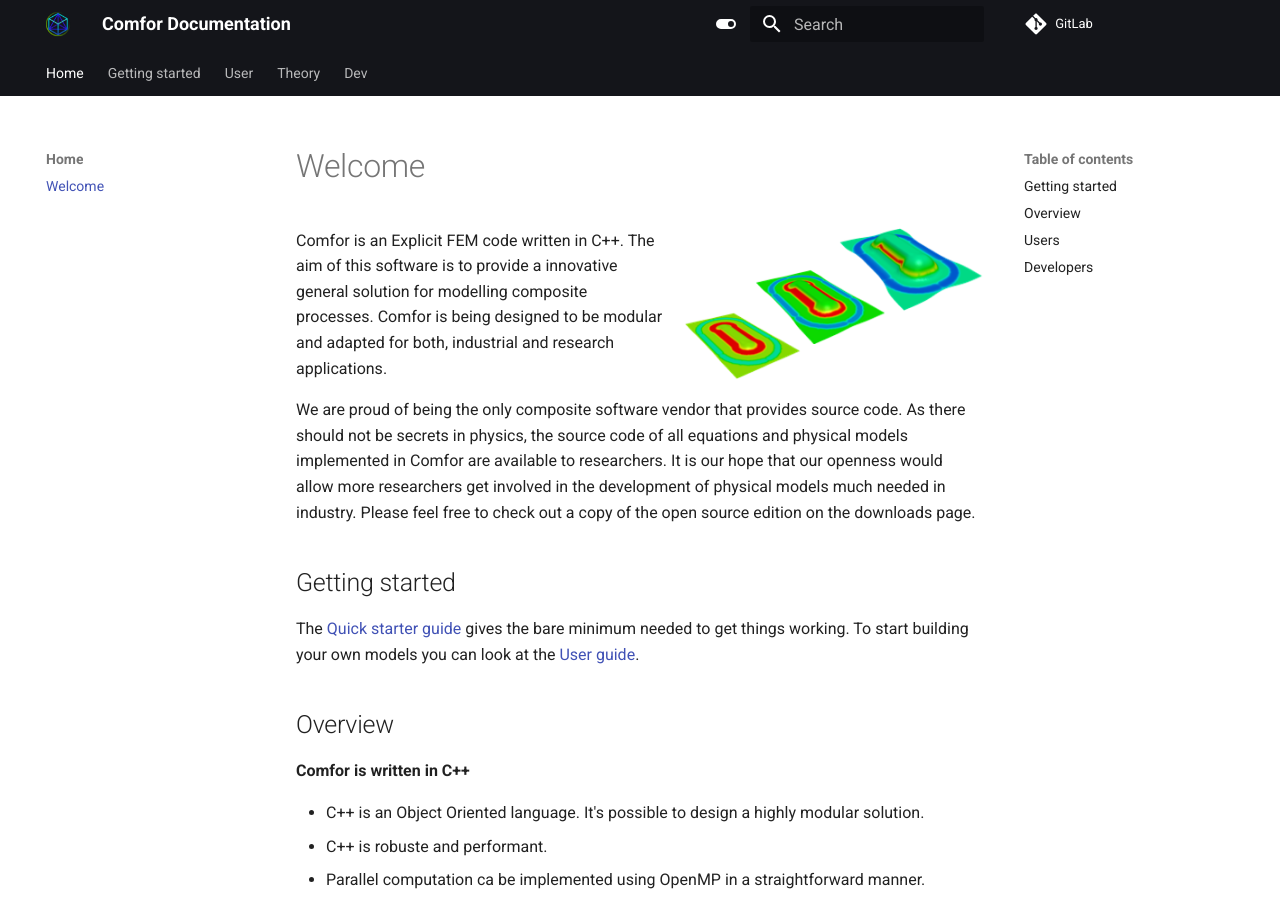
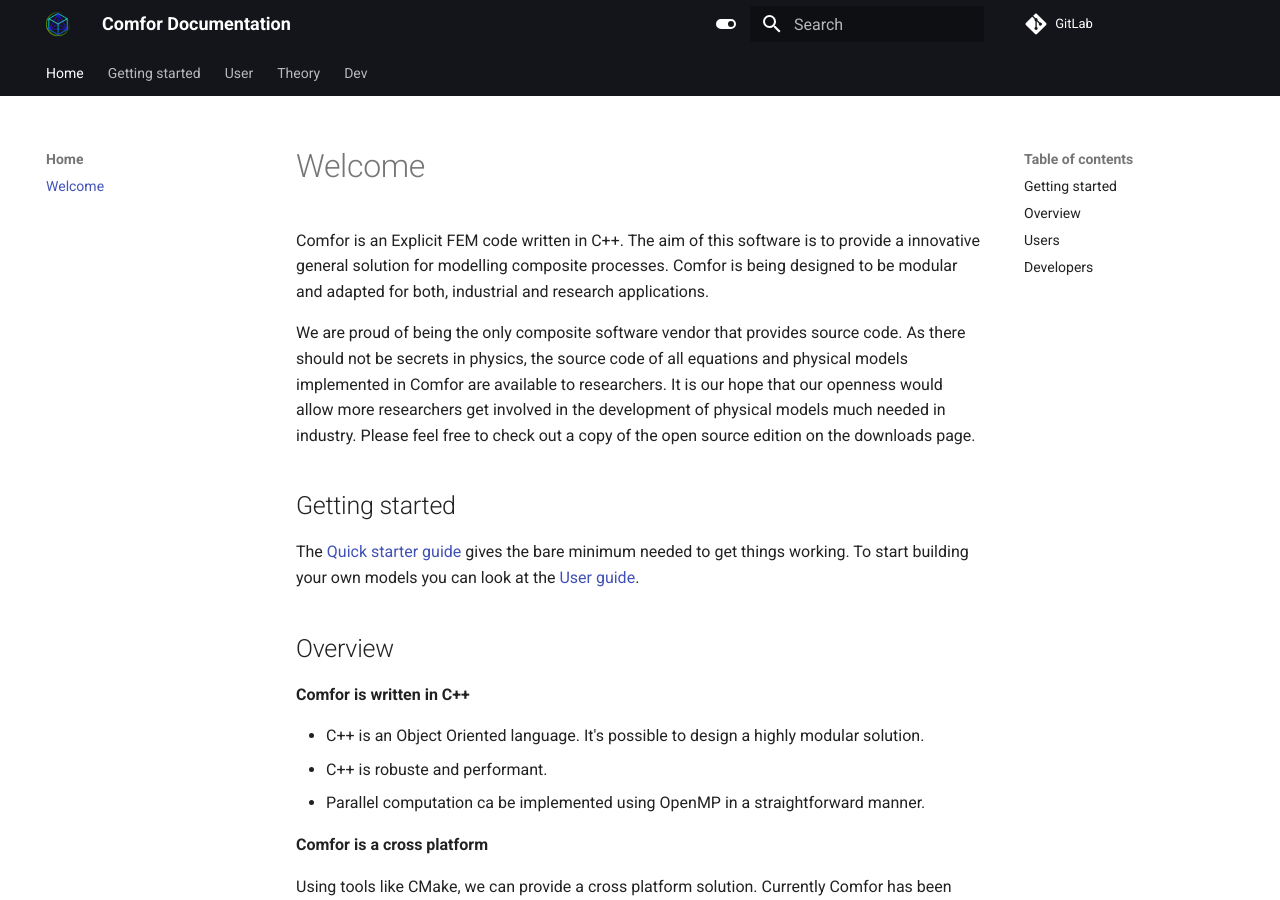
Before and after one commit to innovamics/comfor-doc, an MkDocs documentation site: the page built from docs/index.md, in a window 1280 px wide and 900 px high. Built offline with MkDocs 1.6.1 and Material for MkDocs 9.7.7, drawn with Linux system fonts in a browser that asks for light colours; nearby versions of some CDN libraries; comment, search, counter and statistics services are not loaded.

Commit message:
Delete home picture

```diff
--- a/docs/index.md
+++ b/docs/index.md
@@ -1,5 +1,3 @@
-![Placeholder](assets/img/forming.png){ align=right width="300" }
-
 Comfor is an Explicit FEM code written in C++. The aim of this software is to
 provide a innovative general solution for modelling composite processes. Comfor
 is being designed to be modular and adapted for both, industrial and research
```
